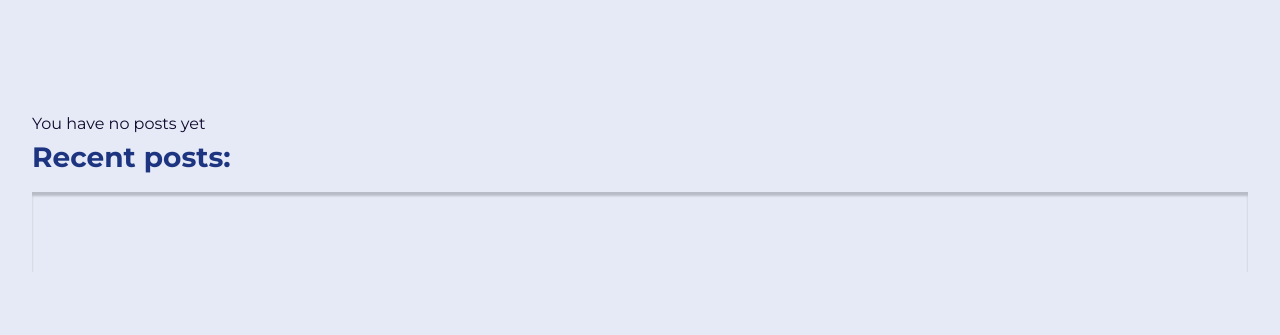
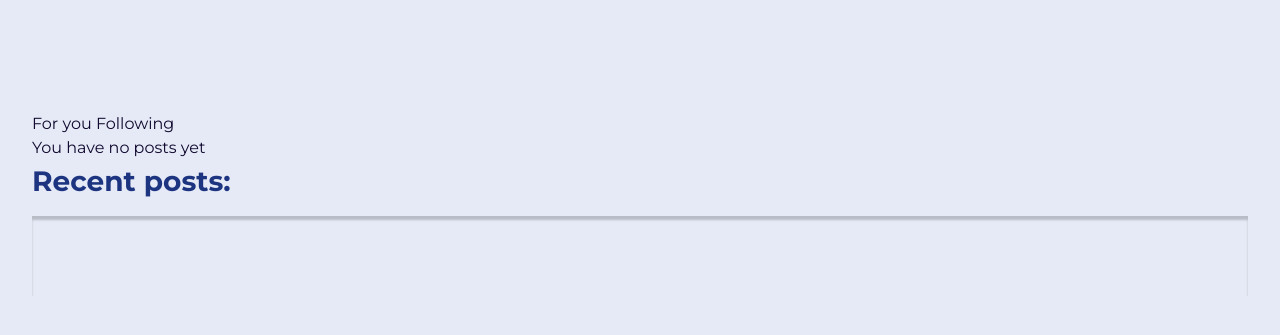
Before and after one commit to VPontis15/BlogSphere, a Django app: template blog/templates/blog/index.html in a window 1280 px wide. Shown: the part 93-428 px from the top of the page. Run offline with Django 5.2, Linux system fonts and the light colour scheme; the template is opened without the code that fills it, so the values that code supplies are empty; some web fonts are replaced.

Commit message:
add home-links div

```diff
--- a/blog/templates/blog/index.html
+++ b/blog/templates/blog/index.html
@@ -28,7 +28,10 @@
 
    <section  id="welcome">
 
-
+   <div class="home-links">
+    <a href="">For you</a>
+    <a href="">Following</a>
+   </div>
     {% if users_posts %}
     <h2>These are your latest blogs</h2>
     <ul class="latest_blogs blogs">
```
